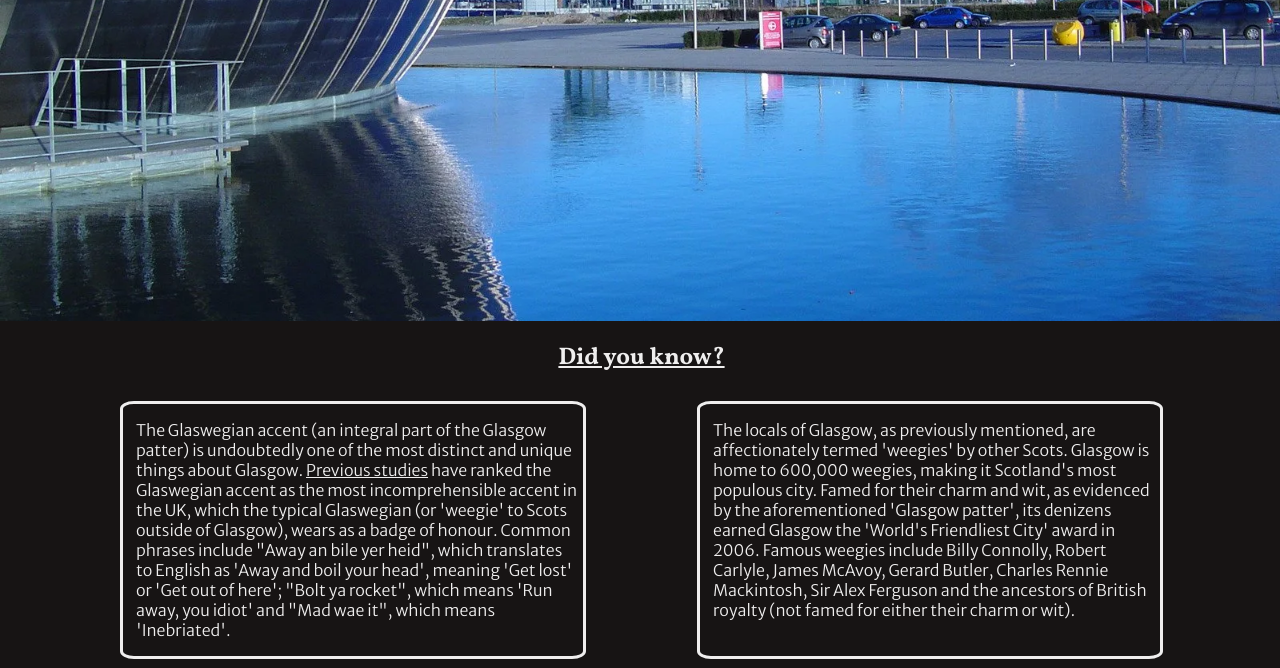
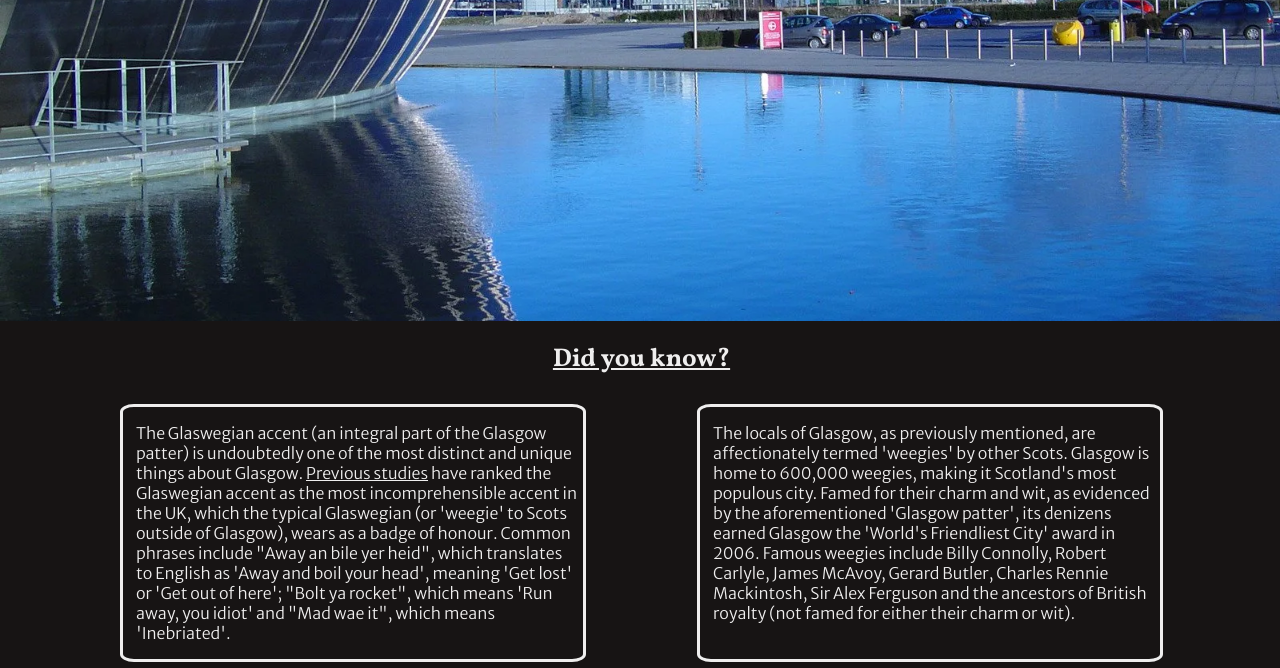
Before and after one commit to ebl138/visit-glasgow, a plain HTML site: page index.html in a window 1280 px wide. Shown: the part 429-1097 px from the top of the page. Drawn offline with Linux system fonts and the light colour scheme.

Commit message:
style 'Did you know?' heading to make responsive across screen sizes

```diff
--- a/assets/css/style.css
+++ b/assets/css/style.css
@@ -127,6 +127,7 @@ main {
     font-family: 'Vollkorn', sans-serif;
     text-decoration: underline;
     align-self: center;
+    font-size: 90%;
 }
 
 #glasgow-info-blocks {
@@ -230,7 +231,11 @@ footer > p {
         letter-spacing: 1px;
     }
 
-    /* Glasgow information section */
+    /* Glasgow information section styles */
+    #glasgow-info > h2 {
+        font-size: 125%;
+    }
+
     #accent, #locals {
         font-size: 0.8rem;
     }
@@ -281,7 +286,11 @@ footer > p {
         font-size: 320%;
     }
 
-    /* Glasgow information section */
+    /* Glasgow information section styles */
+    #glasgow-info > h2 {
+        font-size: 160%;
+    }
+
     #accent, #locals {
         font-size: 1rem;
         max-width: 450px;
```
